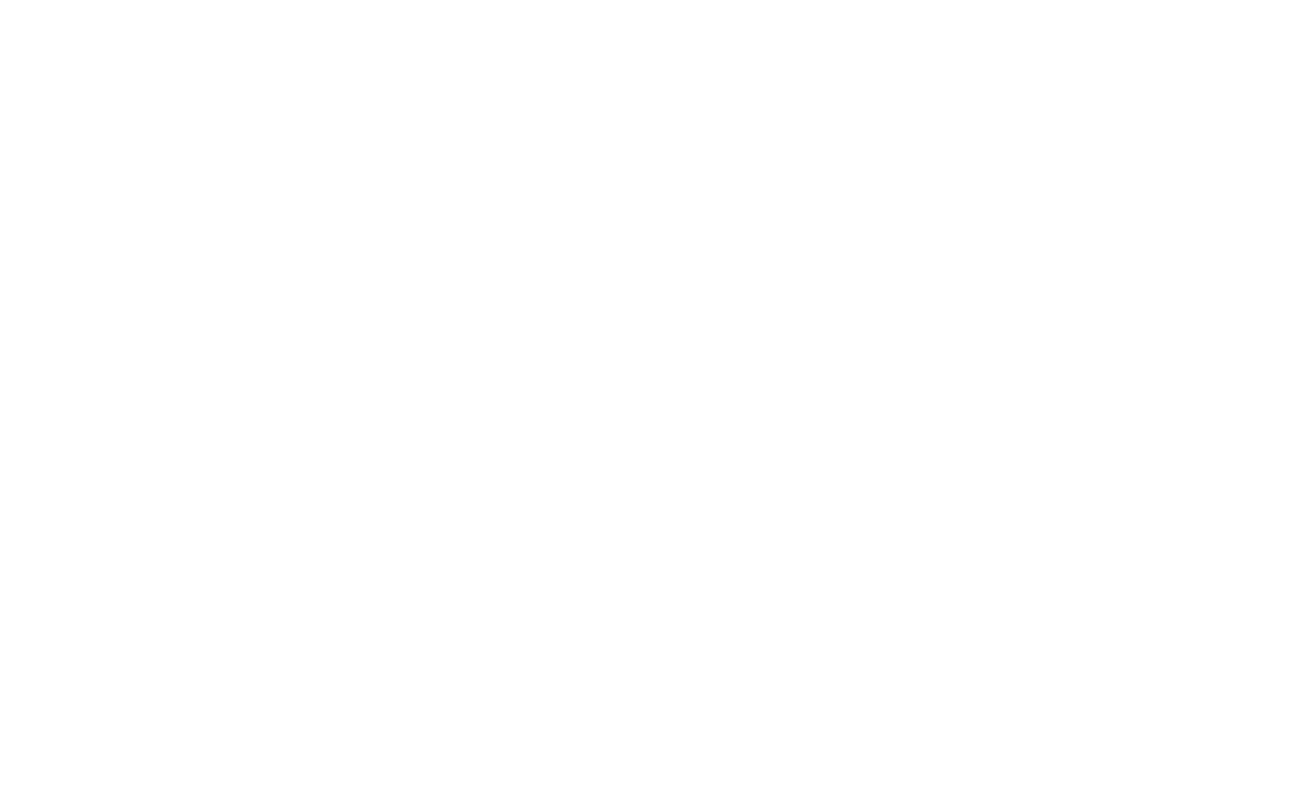
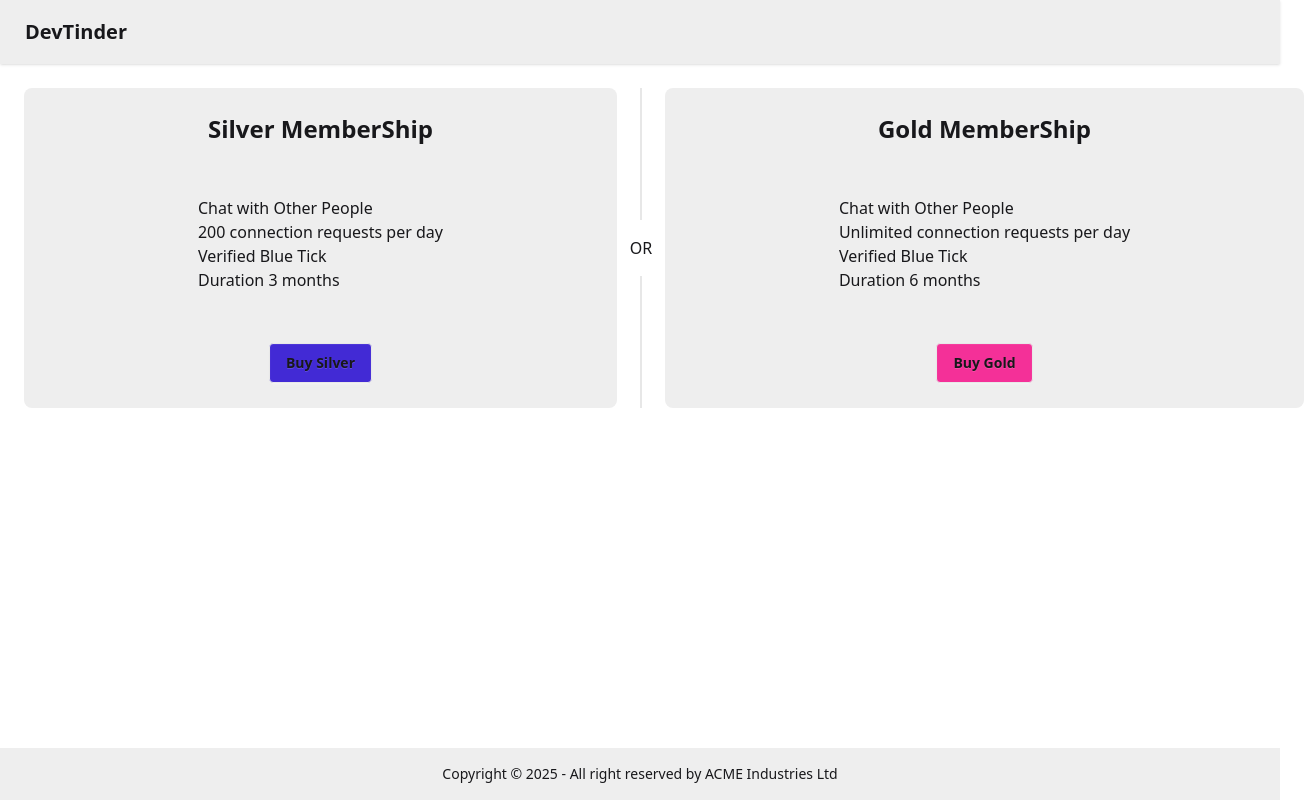
Before and after one commit to vamshichandradevershetty/dev-tinder, a React (Vite) app: page /premium in a window 1280 px wide. Before the commit this address had no page. Shown: the whole page, 1304 px wide, since content can reach past the window. Built offline with nearby package versions, Linux system fonts and the light colour scheme; no server answers.

Commit message:
websockets implementation

```diff
--- a/package.json
+++ b/package.json
@@ -18,6 +18,7 @@
     "react-dom": "^19.1.0",
     "react-redux": "^9.2.0",
     "react-router-dom": "^7.6.0",
+    "socket.io-client": "^4.8.1",
     "tailwindcss": "^4.1.6"
   },
   "devDependencies": {
--- a/src/App.jsx
+++ b/src/App.jsx
@@ -9,6 +9,8 @@ import {Feed} from "./components/Feed";
 import { Profile } from './components/profile'
 import { Connections } from './components/Connections'
 import { Requests } from './components/Requests'
+import { Premium } from './components/Premium'
+import { Chat } from './components/Chat'
 
 function App() {
 
@@ -23,6 +25,8 @@ function App() {
         <Route path='/profile' element={<Profile/>}/>
         <Route path='/connections' element={<Connections/>}/>
         <Route path='/requests' element={<Requests/>}/>
+        <Route path='/premium' element={<Premium/>}/>
+        <Route path="/chat/:targetUserId" element={<Chat/>}/>
       </Route>
     </Routes>
     </BrowserRouter>
--- /dev/null
+++ b/src/components/Chat.jsx
@@ -0,0 +1,74 @@
+import { useEffect, useState } from "react";
+import { useParams } from "react-router-dom";
+import { createSocketConnection } from "../utils/sockets";
+import { useSelector } from "react-redux";
+import axios from "axios";
+import { base_URL } from "../utils/Constants";
+
+export const Chat = ()=>{
+    const {targetUserId} = useParams();
+    const [messages,setMessages] =useState([]);
+    const [newMessage,setNewMessage] = useState("");
+    //console.log(targetUserId);
+    const user = useSelector((store)=>store.user);
+    const userId = user?.data?._id;
+    const firstName = user?.data?.firstName;
+    const lastName = user?.data?.lastName;
+    //console.log(userId);
+    const sendMessage =()=>{
+        const socket = createSocketConnection();
+        socket.emit("sendMessage",{ firstName,lastName,userId,targetUserId,newMessage});
+        setNewMessage("");
+    }
+    const fetchChatMessages = async()=>{
+        const chat = await axios.get(base_URL+"/chat/"+targetUserId,{withCredentials:true});
+        console.log(chat.data.messages);
+        const chatMessages = chat?.data?.messages.map((msg)=> { return { firstName: msg?.senderId?.firstName,lastName:msg?.senderId?.lastName,text: msg?.text }})
+        setMessages(chatMessages);
+    }
+    useEffect(()=>{
+        fetchChatMessages();
+    },[]);
+    useEffect(()=>{
+        if(!userId) return ;
+        const socket = createSocketConnection();
+        //as soon as the page load, the socket connection is made and joinChat event is emitted joinChat is event we written in backend and the name has to be same
+        socket.emit("joinChat", {firstName,userId,targetUserId});
+        //we written in return in useEffect as the return is called when component is unmounted from page we disconnect the socket connection
+        socket.on("message Received",({firstName,lastName,newMessage})=>{
+            //console.log(firstName+": "+newMessage);
+            setMessages((messages)=>[...messages,{firstName,lastName,newMessage}])
+        })
+        return ()=>{
+            socket.disconnect();
+        }
+    },[userId,targetUserId]);
+
+    return (
+        <div className="w-1/2 mx-auto m-5 h-[70vh] flex flex-col border border-gray-600">
+            <h1 className=" font-bold text-xl p-5 border-b border-gray-600">Chat</h1>
+            <div className="flex-1 overflow-y-scroll p-5">
+            {
+                messages.map((msg,index)=>{
+                return (
+                    <div key={index}>
+                  <div className={"chat "+(firstName === msg.firstName ? "chat-end":"chat-start")}>
+                  <div className="chat-header">
+                    {msg.firstName +" "+ msg.lastName}
+                    <time className="text-xs opacity-50">2 hours ago</time>
+                     </div>
+                         <div className="chat-bubble">{msg.text}</div>
+                        <div className="chat-footer opacity-50">Seen</div>
+                    </div>
+                   </div>
+                );
+                })
+            }
+            </div>
+            <div className="p-5 border-t border-gray-600 flex items-center gap-2">
+            <input  value={newMessage} onChange={(e)=>setNewMessage(e.target.value)}className="p-2 border border-gray-600 flex-1" type="text" placeholder="Enter a message"/>
+            <button onClick={sendMessage}className="btn btn-primary">Send</button>
+            </div>
+        </div>
+    );
+}
--- a/src/components/Connections.jsx
+++ b/src/components/Connections.jsx
@@ -3,7 +3,7 @@ import { base_URL } from "../utils/Constants";
 import { useEffect } from "react";
 import { useDispatch, useSelector } from "react-redux";
 import { addConnections } from "../utils/connectionSlice";
-
+import { Link } from "react-router-dom";
 export const Connections = ()=>{
     const dispatch = useDispatch();
     const connections = useSelector((store)=>store.connection);
@@ -32,10 +32,13 @@ export const Connections = ()=>{
                 connections.map(connection =>{
                 const {_id, firstName,lastName,gender,about,age} = connection;
                     return (
-                        <div key={_id} className=" m-4 p-4 bg-base-300">
+                        <div key={_id} className="flex rounded-lg m-4 p-4 bg-base-300 w-1/2 mx-auto my-5">
+                        <div className="text-left mx-4">
                         <h1 className="font-bold text-xl">{firstName +" "+lastName}</h1>
                         { age && gender && <h2>{age+", "+gender}</h2>}
                         <p>{about}</p>
+                        </div>
+                        <Link to={"/chat/"+ _id}><button className="float-right btn btn-primary">chat</button></Link>
                         </div>
                 )}
             )
--- a/src/components/Login.jsx
+++ b/src/components/Login.jsx
@@ -29,7 +29,7 @@ export const Login = ()=>{
         const res = await axios.post(base_URL+"/login",{
             emailID,password,
         },{withCredentials:true}); //to set cookies we use setcredentials as true
-        //console.log(res.data);
+        console.log(res.data);
         dispatch(addUser(res.data))
         return navigate("/");
 
--- a/src/components/NavBar.jsx
+++ b/src/components/NavBar.jsx
@@ -56,6 +56,11 @@ export const NavBar = ()=>{
             pendingRequests
          </Link>
         </li>
+        <li>
+          <Link to="/premium"className="justify-between">
+            Premium
+         </Link>
+        </li>
         <li><a>Settings</a></li>
         <li><Link onClick={handleLogOut}>Logout</Link></li>
       </ul>
--- /dev/null
+++ b/src/components/Premium.jsx
@@ -0,0 +1,29 @@
+export const Premium =()=>{
+    return (
+        <div>
+        <div className="flex w-full m-6">
+  <div className="card bg-base-300 rounded-box grid h-80 grow place-items-center">
+    <h1 className="font-bold text-2xl">Silver MemberShip</h1>
+    <ul>
+        <li>Chat with Other People</li>
+        <li>200 connection requests per day</li>
+        <li>Verified Blue Tick</li>
+        <li>Duration 3 months</li>
+    </ul>
+    <button className="btn bg-primary">Buy Silver</button>
+    </div>
+  <div className="divider divider-horizontal">OR</div>
+  <div className="card bg-base-300 rounded-box grid h-80 grow place-items-center">
+    <h1 className="font-bold text-2xl">Gold MemberShip</h1>
+    <ul>
+        <li>Chat with Other People</li>
+        <li>Unlimited connection requests per day</li>
+        <li>Verified Blue Tick</li>
+        <li>Duration 6 months</li>
+    </ul>
+    <button className="btn bg-secondary">Buy Gold</button>
+    </div>
+</div>
+        </div>
+    );
+}
--- /dev/null
+++ b/src/utils/sockets.jsx
@@ -0,0 +1,6 @@
+import { io } from "socket.io-client";
+import { base_URL } from "./Constants";
+
+export const createSocketConnection = ()=>{
+    return io (base_URL);
+}
```
Also changed, not shown: 1 other file (tests, documents, lock files or other folders).
